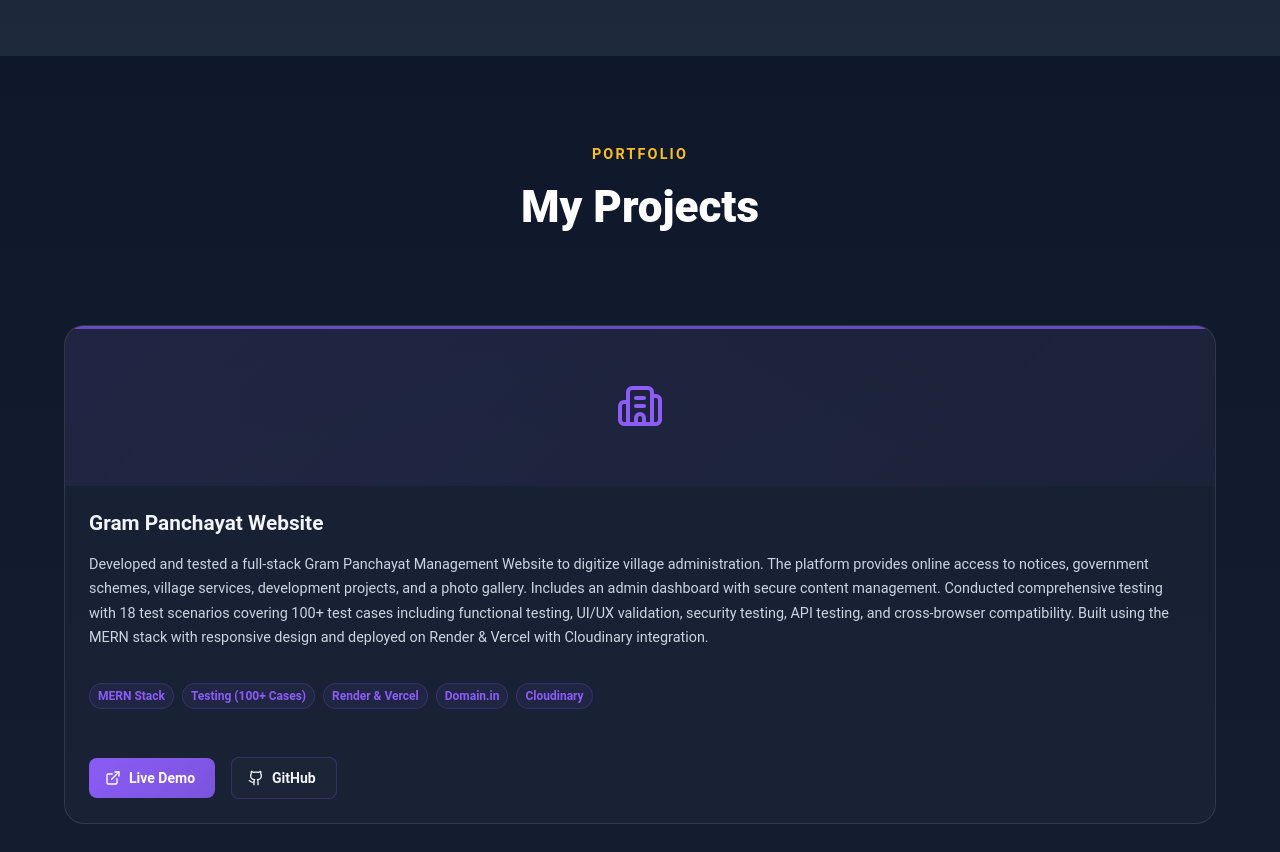
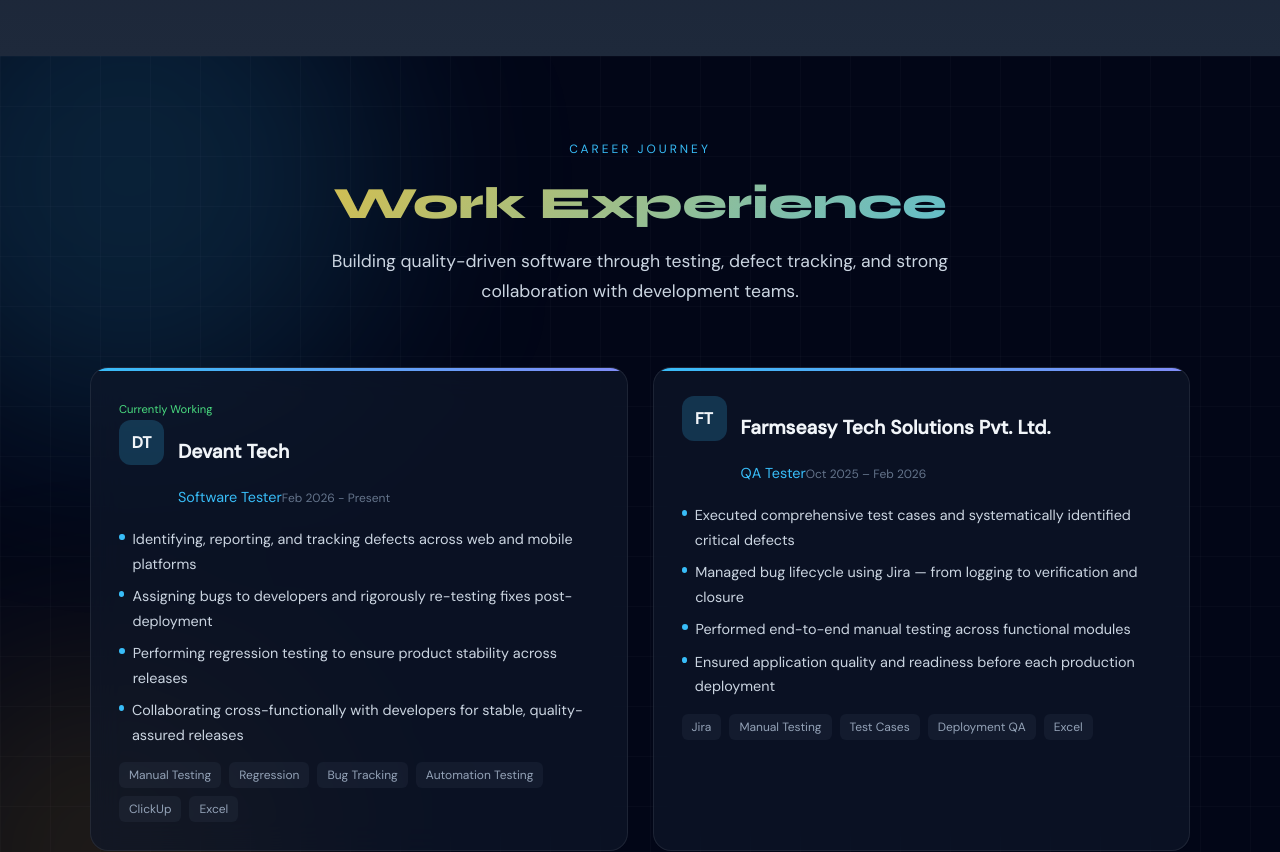
Before and after one commit to Jeevanmaher143/my-Portofilo, a React (Vite) app: page / in a window 1280 px wide. Shown: the part 1640-2492 px from the top of the page. Built offline with nearby package versions, Linux system fonts and the light colour scheme.

Commit message:
add Experience section

```diff
--- a/src/App.jsx
+++ b/src/App.jsx
@@ -4,7 +4,8 @@
 import Projects from "./components/Projects";
 import Contact from "./components/Contact";
 import About from "./components/About";
-import Skill from "./components/Skill";
+import Skills from "./components/Skills";
+import Experience from "./components/Experience";
 import "./App.css";
 import {
   Box,
@@ -65,7 +66,8 @@
       {/* Main content */}
       <main>
         <Hero />
-        <Skill />
+        <Skills />
+        <Experience />
         <Projects />
         <About />
         <Contact />
--- /dev/null
+++ b/src/components/Experience.css
@@ -0,0 +1,260 @@
+/* ─── FONTS ───────────────────────── */
+@import url('https://fonts.googleapis.com/css2?family=Syne:wght@400;600;700;800&family=DM+Sans:wght@300;400;500&display=swap');
+
+/* ─── BASE SECTION ───────────────────────── */
+.exp-section {
+  position: relative;
+  padding: 80px 20px;
+  background: linear-gradient(180deg, #020617, #020617, #020617);
+  color: #f1f5f9;
+  font-family: 'DM Sans', sans-serif;
+  overflow: hidden;
+}
+
+/* ─── BACKGROUND ───────────────────────── */
+.exp-bg-grid {
+  position: absolute;
+  inset: 0;
+  background-image:
+    linear-gradient(rgba(255,255,255,0.02) 1px, transparent 1px),
+    linear-gradient(90deg, rgba(255,255,255,0.02) 1px, transparent 1px);
+  background-size: 50px 50px;
+}
+
+.exp-bg-orb {
+  position: absolute;
+  border-radius: 50%;
+  filter: blur(100px);
+}
+
+.orb-1 {
+  width: 500px;
+  height: 500px;
+  background: rgba(56,189,248,0.15);
+  top: -100px;
+  left: -150px;
+}
+
+.orb-2 {
+  width: 400px;
+  height: 400px;
+  background: rgba(251,191,36,0.12);
+  bottom: -100px;
+  right: -100px;
+}
+
+/* ─── CONTAINER ───────────────────────── */
+.exp-container {
+  position: relative;
+  z-index: 2;
+  max-width: 1100px;
+  margin: auto;
+}
+
+/* ─── HEADER ───────────────────────── */
+.exp-header {
+  text-align: center;
+  margin-bottom: 60px;
+}
+
+.exp-eyebrow {
+  color: #38bdf8;
+  font-size: 0.75rem;
+  letter-spacing: 3px;
+  text-transform: uppercase;
+}
+
+.exp-title {
+  font-family: 'Syne', sans-serif;
+  font-size: clamp(2rem, 5vw, 2.8rem);
+  font-weight: 800;
+  margin: 10px 0;
+  background: linear-gradient(135deg, #fbbf24, #38bdf8);
+  -webkit-background-clip: text;
+  -webkit-text-fill-color: transparent;
+}
+
+.exp-subtitle {
+  font-size: clamp(0.95rem, 2vw, 1.1rem);
+  color: #cbd5e1;
+  max-width: 650px;
+  margin: auto;
+  line-height: 1.7;
+}
+
+/* ─── GRID ───────────────────────── */
+.exp-timeline {
+  display: grid;
+  grid-template-columns: repeat(auto-fit, minmax(320px, 1fr));
+  gap: 25px;
+}
+
+/* ─── CARD ───────────────────────── */
+.exp-card {
+  position: relative;
+  padding: 28px;
+  border-radius: 18px;
+  background: rgba(15, 23, 42, 0.7);
+  backdrop-filter: blur(16px);
+  border: 1px solid rgba(255,255,255,0.08);
+  transition: all 0.4s ease;
+  overflow: hidden;
+
+  opacity: 0;
+  transform: translateY(40px);
+  animation: fadeInUp 0.7s ease forwards;
+}
+
+/* Glow */
+.exp-card::before {
+  content: "";
+  position: absolute;
+  inset: 0;
+  background: radial-gradient(circle, rgba(56,189,248,0.2), transparent);
+  opacity: 0;
+  transition: 0.4s;
+}
+
+.exp-card:hover::before {
+  opacity: 0.15;
+}
+
+/* Hover */
+.exp-card:hover {
+  transform: translateY(-10px) scale(1.02);
+  border-color: #38bdf8;
+  box-shadow: 0 20px 50px rgba(56,189,248,0.2);
+}
+
+/* Top bar */
+.exp-card-bar {
+  height: 3px;
+  width: 100%;
+  background: linear-gradient(90deg, #38bdf8, #818cf8);
+  position: absolute;
+  top: 0;
+  left: 0;
+}
+
+/* ─── BADGE ───────────────────────── */
+.exp-badge-live {
+  font-size: 0.7rem;
+  color: #4ade80;
+  margin-bottom: 12px;
+}
+
+/* ─── HEADER INSIDE CARD ───────────────────────── */
+.exp-card-header {
+  display: flex;
+  gap: 14px;
+  margin-bottom: 18px;
+}
+
+.exp-avatar {
+  width: 45px;
+  height: 45px;
+  border-radius: 12px;
+  background: rgba(56,189,248,0.2);
+  display: flex;
+  align-items: center;
+  justify-content: center;
+  font-weight: bold;
+}
+
+.exp-company {
+  font-size: 1.2rem;
+  font-weight: 700;
+  line-height: 1.4;
+}
+
+.exp-role {
+  font-size: 0.9rem;
+  color: #38bdf8;
+}
+
+.exp-period {
+  font-size: 0.75rem;
+  color: #64748b;
+}
+
+/* ─── LIST ───────────────────────── */
+.exp-highlights {
+  margin: 10px 0;
+  padding: 0;
+  list-style: none;
+}
+
+.exp-highlight-item {
+  font-size: 0.9rem;
+  color: #cbd5e1;
+  line-height: 1.7;
+  margin-bottom: 8px;
+  display: flex;
+  gap: 8px;
+}
+
+.exp-bullet {
+  width: 6px;
+  height: 6px;
+  background: #38bdf8;
+  border-radius: 50%;
+  margin-top: 7px;
+}
+
+/* ─── TAGS ───────────────────────── */
+.exp-tags {
+  margin-top: 15px;
+  display: flex;
+  flex-wrap: wrap;
+  gap: 8px;
+}
+
+.exp-tag {
+  font-size: 0.75rem;
+  padding: 4px 10px;
+  border-radius: 6px;
+  background: rgba(100,116,139,0.1);
+  color: #94a3b8;
+}
+
+/* ─── ANIMATION ───────────────────────── */
+@keyframes fadeInUp {
+  from {
+    opacity: 0;
+    transform: translateY(40px);
+  }
+  to {
+    opacity: 1;
+    transform: translateY(0);
+  }
+}
+
+/* ─── RESPONSIVE ───────────────────────── */
+@media (max-width: 768px) {
+  .exp-section {
+    padding: 60px 16px;
+  }
+
+  .exp-title {
+    font-size: 1.8rem;
+  }
+
+  .exp-card {
+    padding: 20px;
+  }
+
+  .exp-highlight-item {
+    font-size: 0.85rem;
+  }
+}
+
+@media (max-width: 480px) {
+  .exp-card-header {
+    flex-direction: column;
+  }
+
+  .exp-avatar {
+    width: 40px;
+    height: 40px;
+  }
+}
--- /dev/null
+++ b/src/components/Experience.jsx
@@ -0,0 +1,136 @@
+import React, { useEffect, useRef } from "react";
+import "./Experience.css";
+
+const experiences = [
+  {
+    id: 1,
+    company: "Devant Tech",
+    role: "Software Tester",
+    period: "Feb 2026 - Present",
+    status: "current",
+    icon: "DT",
+    color: "blue",
+    highlights: [
+      "Identifying, reporting, and tracking defects across web and mobile platforms",
+      "Assigning bugs to developers and rigorously re-testing fixes post-deployment",
+      "Performing regression testing to ensure product stability across releases",
+      "Collaborating cross-functionally with developers for stable, quality-assured releases",
+    ],
+    tags: ["Manual Testing", "Regression", "Bug Tracking", "Automation Testing","ClickUp","Excel"],
+  },
+  {
+    id: 2,
+    company: "Farmseasy Tech Solutions Pvt. Ltd.",
+    role: "QA Tester",
+    period: "Oct 2025 – Feb 2026",
+    status: "past",
+    icon: "FT",
+    color: "teal",
+    highlights: [
+      "Executed comprehensive test cases and systematically identified critical defects",
+      "Managed bug lifecycle using Jira — from logging to verification and closure",
+      "Performed end-to-end manual testing across functional modules",
+      "Ensured application quality and readiness before each production deployment",
+
+    ],
+    tags: ["Jira", "Manual Testing", "Test Cases", "Deployment QA","Excel"],
+  },
+];
+
+function Experience() {
+  const sectionRef = useRef(null);
+
+  useEffect(() => {
+    const observer = new IntersectionObserver(
+      (entries) => {
+        entries.forEach((entry) => {
+          if (entry.isIntersecting) {
+            entry.target.classList.add("visible");
+          }
+        });
+      },
+      { threshold: 0.1 }
+    );
+
+    const animatedEls = sectionRef.current?.querySelectorAll(".animate-on-scroll");
+    animatedEls?.forEach((el) => observer.observe(el));
+
+    return () => observer.disconnect();
+  }, []);
+
+  return (
+    <section className="exp-section" id="experience" ref={sectionRef}>
+
+      {/* Background */}
+      <div className="exp-bg-grid" />
+      <div className="exp-bg-orb orb-1" />
+      <div className="exp-bg-orb orb-2" />
+
+      <div className="exp-container">
+
+        {/* Header */}
+        <div className="exp-header animate-on-scroll">
+          <span className="exp-eyebrow">Career Journey</span>
+          <h2 className="exp-title">Work Experience</h2>
+          <p className="exp-subtitle">
+            Building quality-driven software through testing, defect tracking,
+            and strong collaboration with development teams.
+          </p>
+        </div>
+
+        {/* Experience Cards */}
+        <div className="exp-timeline">
+          {experiences.map((exp, idx) => (
+            <div
+              key={exp.id}
+              className={`exp-card animate-on-scroll exp-card--${exp.color}`}
+              style={{ animationDelay: `${idx * 0.15}s` }}
+            >
+
+              <div className="exp-card-bar" />
+
+              {exp.status === "current" && (
+                <span className="exp-badge-live">
+                  <span className="exp-badge-dot" />
+                  Currently Working
+                </span>
+              )}
+
+              <div className="exp-card-header">
+                <div className="exp-avatar">{exp.icon}</div>
+                <div className="exp-meta">
+                  <h3 className="exp-company">{exp.company}</h3>
+                  <div className="exp-role-row">
+                    <span className="exp-role">{exp.role}</span>
+                    <span className="exp-period">{exp.period}</span>
+                  </div>
+                </div>
+              </div>
+
+              <div className="exp-divider" />
+
+              <ul className="exp-highlights">
+                {exp.highlights.map((item, i) => (
+                  <li key={i} className="exp-highlight-item">
+                    <span className="exp-bullet" />
+                    <span>{item}</span>
+                  </li>
+                ))}
+              </ul>
+
+              <div className="exp-tags">
+                {exp.tags.map((tag) => (
+                  <span key={tag} className="exp-tag">{tag}</span>
+                ))}
+              </div>
+
+            </div>
+          ))}
+        </div>
+
+      </div>
+    </section>
+  );
+}
+
+export default Experience;
--- a/src/components/Header.jsx
+++ b/src/components/Header.jsx
@@ -42,8 +42,9 @@
   const navItems = [
     { label: 'About', href: '#about' },
     { label: 'Projects', href: '#projects' },
-    { label: 'Skills', href: '#skills' },
+    { label: 'Skills', href: '#skills'},
     { label: 'Contact', href: '#contact' },
+    {label : 'Experience',href:'#experience'},
   ];
 
   // Mobile Drawer
--- a/src/components/Skill.jsx
+++ b/src/components/Skills.jsx
@@ -17,6 +17,8 @@
 
 const technicalSkills = [
   // Core Testing
+    { icon: FileCode, name: "Automation Testing", color: "#f59e0b" },
+
   { icon: FileCode, name: "Manual Testing", color: "#f59e0b" },
   { icon: FileCode, name: "Functional Testing", color: "#3b82f6" },
   { icon: FileCode, name: "Regression Testing", color: "#8b5cf6" },
```
Also changed, not shown: src/components/Skills.css (added).
